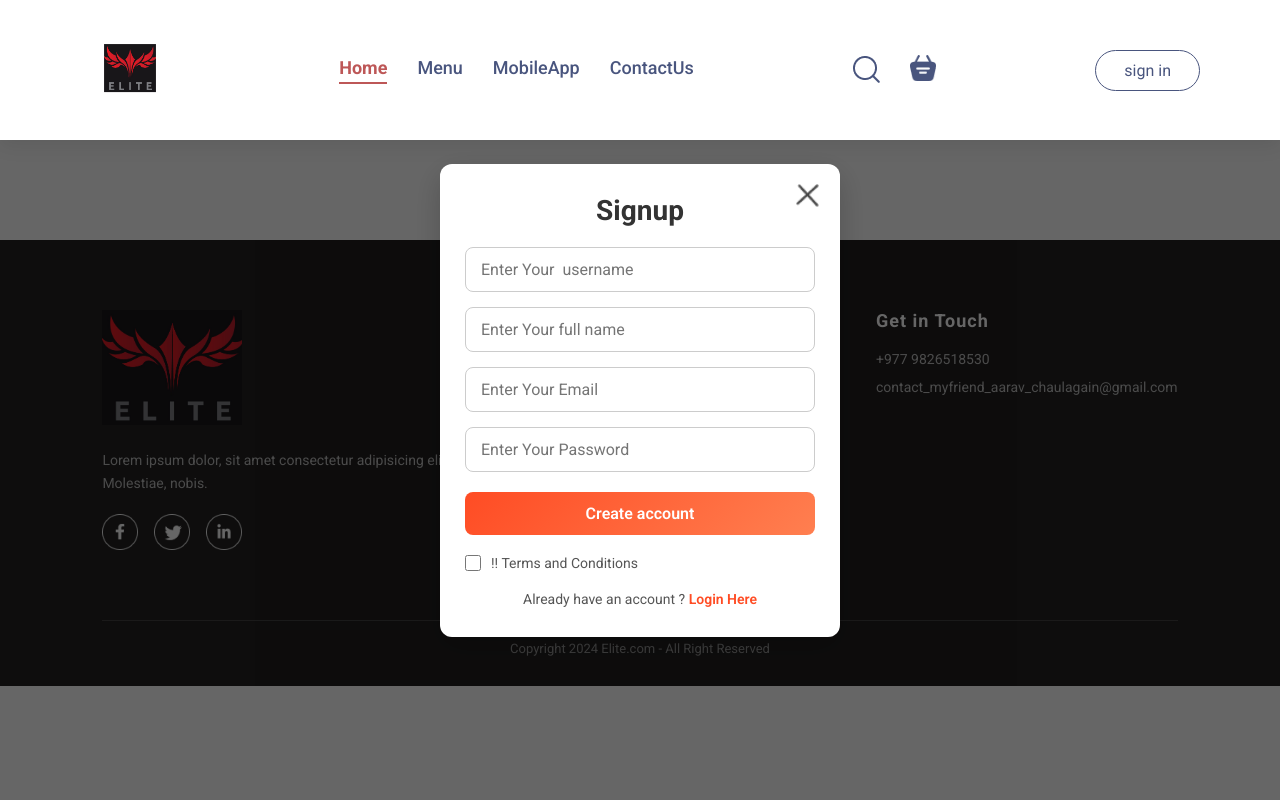
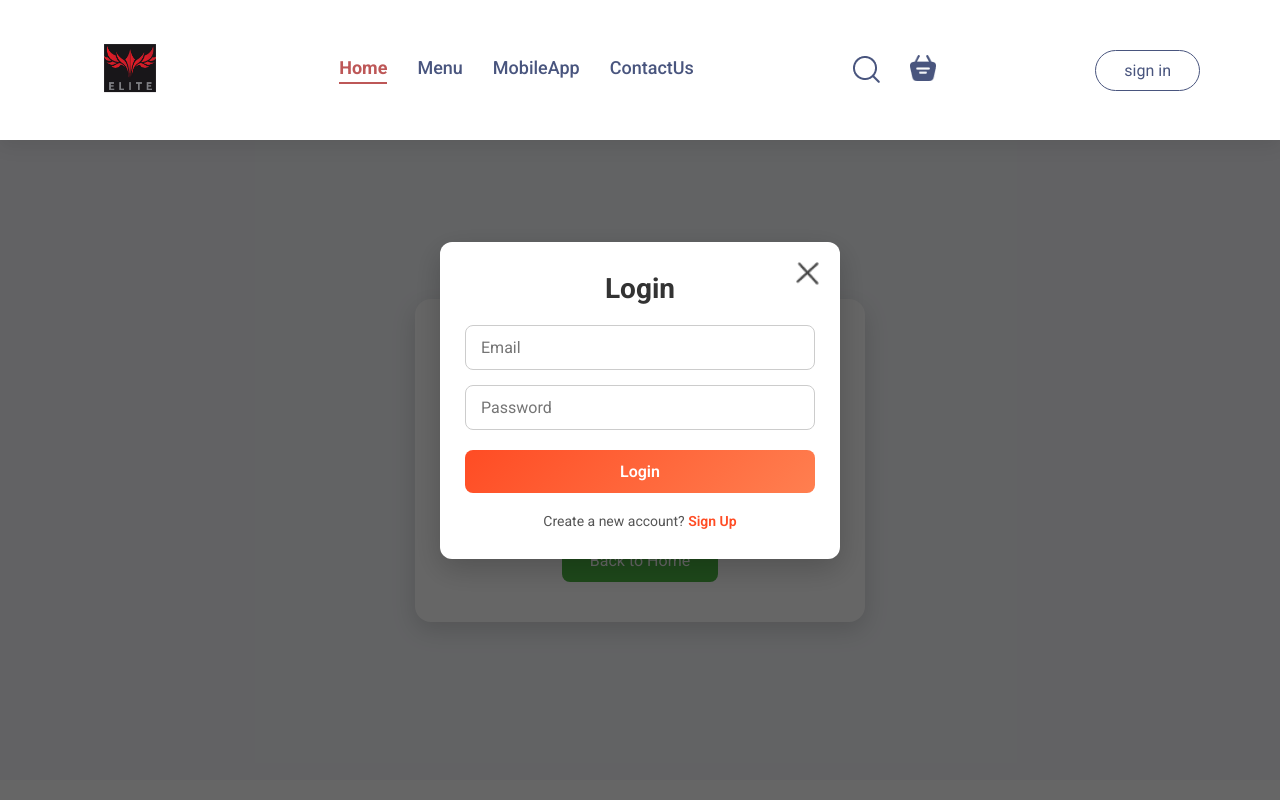
Before and after one commit to HiiamRaman/Food-Delivery, a React (Vite) app in the folder frontend/Food-Delivery/: page /success in a window 1280 px wide. Both pictures are taken after a click on the button "sign in". Shown: the top 800 px of the page. Built offline with nearby package versions, Linux system fonts and the light colour scheme; no server answers.

Commit message:
intial frontend done

```diff
--- a/frontend/Food-Delivery/package.json
+++ b/frontend/Food-Delivery/package.json
@@ -12,9 +12,11 @@
   "dependencies": {
     "@stripe/stripe-js": "^8.7.0",
     "axios": "^1.13.2",
+    "lucide-react": "^0.576.0",
     "react": "^19.2.0",
     "react-dom": "^19.2.0",
-    "react-router-dom": "^7.11.0"
+    "react-router-dom": "^7.11.0",
+    "react-toastify": "^11.0.5"
   },
   "devDependencies": {
     "@eslint/js": "^9.39.1",
--- a/frontend/Food-Delivery/src/App.jsx
+++ b/frontend/Food-Delivery/src/App.jsx
@@ -1,37 +1,47 @@
-import React, { useState } from 'react'
-import './App.css'
-import Navbar from './components/Navbar/Navbar.jsx';
-import {Routes,Route} from 'react-router-dom'
-import Home from './pages/Home/Home.jsx'
-import Cart from './pages/Cart/Cart.jsx'
-import PlaceOrder from './pages/PlaceOrder/PlaceOrder.jsx';
-import Footer from './components/Footer/Footer.jsx';
-import Login from './components/Login/Login.jsx';
+import React, { useState } from "react";
+import "./App.css";
+import Navbar from "./components/Navbar/Navbar.jsx";
+import { Routes, Route } from "react-router-dom";
+import Home from "./pages/Home/Home.jsx";
+import Cart from "./pages/Cart/Cart.jsx";
+import PlaceOrder from "./pages/PlaceOrder/PlaceOrder.jsx";
+import Footer from "./components/Footer/Footer.jsx";
+import Login from "./components/Login/Login.jsx";
+
+import { ToastContainer } from "react-toastify";
+import "react-toastify/dist/ReactToastify.css";
+import Success from "./pages/Success/Success.jsx";
+
 function App() {
-const[showLogin,setShowLogin]=useState(false);
+  const [showLogin, setShowLogin] = useState(false);
 
   return (
     <>
-     {showLogin?<Login  setShowLogin={setShowLogin}/> :<> </>}
- <div className='app'>
+      {/* Login Modal */}
+      {showLogin && <Login setShowLogin={setShowLogin} />}
 
-      <Navbar  setShowLogin={setShowLogin}/>
-      <Routes>
-        <Route path='/' element={<Home/>} />
-        <Route path='/cart' element={<Cart/>} />
-        <Route path='/order'element={<PlaceOrder/>} />
+      <div className="app">
+        <Navbar setShowLogin={setShowLogin} />
 
-      </Routes>
-      <Footer/>
- </div>
+        {/* App Routes */}
+        <Routes>
+          <Route path="/" element={<Home />} />
+          <Route path="/cart" element={<Cart />} />
+          <Route path="/order" element={<PlaceOrder />} />
+          <Route path="/success" element={<Success />} />
+          {/* <Route path="/success" element={<Success />}/> */}
 
+          {/* Optional fallback route to handle undefined paths */}
+          <Route path="*" element={<p>Page not found</p>} />
+        </Routes>
 
+        {/* Toast Notifications */}
+        <ToastContainer position="top-right" autoClose={3000} />
 
+        <Footer />
+      </div>
     </>
-
-
-
-  )
+  );
 }
 
-export default App
+export default App;
--- a/frontend/Food-Delivery/src/components/Login/Login.jsx
+++ b/frontend/Food-Delivery/src/components/Login/Login.jsx
@@ -1,92 +1,168 @@
-import React, { useContext, useEffect, useState } from "react";
+import React, { useContext, useState } from "react";
 import "./Login.css";
 import { assets } from "../../assets/assets";
-import App from "../../App";
 import { StoreContext } from "../../Context/StoreContext";
-import axios from 'axios'
+import axios from "axios";
 
 function Login({ setShowLogin }) {
-  const {url,setToken} = useContext(StoreContext)
-  const [currState, setCurrState] = useState("Signup");
-  const[data,setData]= useState({
-    username:"",
-    email:"",
-    fullname:'',
-    password:""
+  const { url, setToken } = useContext(StoreContext);
+
+  // State to track whether Login or Signup form is active
+  const [currState, setCurrState] = useState("Login");
+
+  // Separate states for Login and Signup
+  const [loginData, setLoginData] = useState({
+    email: "",
+    password: ""
   });
-  const onChangeHandler =   (event)=>{
-    const name = event.target.name;
-    const value = event.target.value;
-setData(data=>({...data,[name]:value}))
-  }
-  const onLogIn = async(event)=>{
- event.preventDefault();
 
- let newUrl = url;
- if(currState==='Login'){
-  newUrl+='/api/v1/user/login'
+  const [signupData, setSignupData] = useState({
+    username: "",
+    fullname: "",
+    email: "",
+    password: ""
+  });
 
- }else{
-   newUrl+='/api/v1/user/register'
- }
+  // Input change handler
+  const onChangeHandler = (e) => {
+    const { name, value } = e.target;
+    if (currState === "Login") {
+      setLoginData((prev) => ({ ...prev, [name]: value }));
+    } else {
+      setSignupData((prev) => ({ ...prev, [name]: value }));
+    }
+  };
 
+  // Submit handler
+  const onSubmit = async (e) => {
+    e.preventDefault();
 
- const response = await axios.post(newUrl,data)
+    const submitData = currState === "Login" ? loginData : signupData;
+    const apiEndpoint =
+      currState === "Login"
+        ? `${url}/api/v1/user/login`
+        : `${url}/api/v1/user/register`;
 
-if(response.data.success){
-    setToken(response.data.data.accessToken);
-    localStorage.setItem("accessToken",response.data.data.accessToken);
-    setShowLogin(false)
-}else{
-  alert(response.data.message)
-}
+    try {
+      const response = await axios.post(apiEndpoint, submitData);
 
-  }
+      if (response.data.success) {
+        const token = response.data.data.accessToken;
+        setToken(token);
+        localStorage.setItem("accessToken", token);
+        setShowLogin(false);
+      } else {
+        alert(response.data.message || "Something went wrong");
+      }
+    } catch (error) {
+      console.error("Auth error:", error);
+      alert(
+        error.response?.data?.message || "Network or server error"
+      );
+    }
+  };
+
+  // Switch between Login and Signup
+  const toggleForm = () => {
+    if (currState === "Login") {
+      setCurrState("Signup");
+      setSignupData({
+        username: "",
+        fullname: "",
+        email: "",
+        password: ""
+      });
+    } else {
+      setCurrState("Login");
+      setLoginData({ email: "", password: "" });
+    }
+  };
 
   return (
     <div className="login">
-      <form onSubmit={onLogIn} className="login-container">
+      <form onSubmit={onSubmit} className="login-container">
+        {/* Title + Close */}
         <div className="login-title">
           <h2>{currState}</h2>
           <img
             onClick={() => setShowLogin(false)}
             src={assets.cross_icon}
-            alt=""
+            alt="Close"
           />
         </div>
+
+        {/* Form Inputs */}
         <div className="login-inputs">
-          {currState === "Login" ? (
-            <></>
-          ) : ( <div>
-
-            <input name="username" onChange={onChangeHandler} value={data.username} type="text" placeholder="Enter Your  username" required />
-            <input name="fullname" onChange={onChangeHandler} value={data.fullname} type="text" placeholder="Enter Your full name" required />
-          </div>
+          {currState === "Signup" && (
+            <>
+              <input
+                name="username"
+                type="text"
+                placeholder="Username"
+                value={signupData.username}
+                onChange={onChangeHandler}
+                required
+              />
+              <input
+                name="fullname"
+                type="text"
+                placeholder="Full Name"
+                value={signupData.fullname}
+                onChange={onChangeHandler}
+                required
+              />
+            </>
           )}
 
-          <input  name = 'email' onChange={onChangeHandler} value={data.email} type="email" placeholder="Enter Your Email" required />
-          <input name = 'password' onChange={onChangeHandler} value={data.password} type="password" placeholder="Enter Your Password" required />
+          <input
+            name="email"
+            type="email"
+            placeholder="Email"
+            value={
+              currState === "Login" ? loginData.email : signupData.email
+            }
+            onChange={onChangeHandler}
+            required
+          />
+          <input
+            name="password"
+            type="password"
+            placeholder="Password"
+            value={
+              currState === "Login"
+                ? loginData.password
+                : signupData.password
+            }
+            onChange={onChangeHandler}
+            required
+          />
         </div>
-        <button type="submit"> {currState === "Signup" ? "Create account" : "Login"} </button>
-        <div className="login-condition">
-          <input type="checkbox" required />
-          <p>!! Terms and Conditions</p>
-        </div>
-        {currState === "Login" ? (
-          <p>
-            Create a new Account{" "}
-            <span onClick={() => setCurrState("Signup")}>Click Me</span>{" "}
-          </p>
-        ) : (
-          <p>
-            Already have an account ?{" "}
-            <span onClick={() => setCurrState("Login")}>Login Here</span>
-          </p>
+
+        {/* Submit Button */}
+        <button type="submit">
+          {currState === "Signup" ? "Create Account" : "Login"}
+        </button>
+
+        {/* Terms Checkbox */}
+        {currState === "Signup" && (
+          <div className="login-condition">
+            <input type="checkbox" required />
+            <p>Accept Terms and Conditions</p>
+          </div>
         )}
+
+        {/* Switch Form Link */}
+        <p>
+          {currState === "Login"
+            ? "Create a new account? "
+            : "Already have an account? "}
+          <span onClick={toggleForm} className="form-switch">
+            {currState === "Login" ? "Sign Up" : "Login"}
+          </span>
+        </p>
       </form>
     </div>
   );
 }
 
-
 export default Login;
--- a/frontend/Food-Delivery/src/pages/PlaceOrder/PlaceOrder.jsx
+++ b/frontend/Food-Delivery/src/pages/PlaceOrder/PlaceOrder.jsx
@@ -1,8 +1,7 @@
-import React, { useContext, useEffect ,useState} from "react";
+import React, { useContext, useState } from "react";
+import axios from "axios";
 import { StoreContext } from "../../Context/StoreContext";
 import "./PlaceOrder.css";
-import axios from "axios";
-
 
 function PlaceOrder() {
   const {
@@ -14,6 +13,8 @@ function PlaceOrder() {
     cartItems,
     url,
   } = useContext(StoreContext);
+
+  /* ---------------- DELIVERY FORM STATE ---------------- */
   const [data, setData] = useState({
     firstName: "",
     lastName: "",
@@ -25,79 +26,132 @@ function PlaceOrder() {
     country: "",
     phone: "",
   });
-  const onChangeHandler = (event) => {
-    const name = event.target.name;
-    const value = event.target.value;
-    setData((data) => ({ ...data, [name]: value }));
+
+  const onChangeHandler = (e) => {
+    const { name, value } = e.target;
+    setData((prev) => ({ ...prev, [name]: value }));
   };
-  const createOrder = async (event)=>{
-     event.preventDefault();
-     let orderItems = [];
-     food_list.map((item)=>{
-      if(cartItems[item._id]>0){
-        let itemInfo = {...item};
-        itemInfo.quantity=cartItems[item._id];
-        orderItems.push(itemInfo)
+
+  /* ---------------- CREATE ORDER + STRIPE ---------------- */
+  const createOrder = async (e) => {
+    e.preventDefault();
+
+    /* ---- auth guard ---- */
+    if (!token) {
+      alert("Please login first");
+      return;
+    }
+
+    /* ---- cart validation ---- */
+    if (!food_list?.length) {
+      alert("Cart still loading");
+      return;
+    }
+
+    const hasItems = food_list.some(
+      (item) => cartItems[item._id] > 0
+    );
+
+    if (!hasItems) {
+      alert("Cart is empty");
+      return;
+    }
+
+    try {
+      const response = await axios.post(
+        `${url}/api/v1/order/create`,
+        { deliveryInfo: data },
+        {
+          headers: {
+            Authorization: `Bearer ${token}`,
+          },
+        }
+      );
+      console.log("FULL RESPONSE:", response);
+console.log("DATA:", response.data);
+console.log("URL:", response.data?.data?.url);
+
+      const checkoutUrl =
+        response.data?.data?.url ||
+        response.data?.url;
+
+      if (!checkoutUrl) {
+        throw new Error("Stripe URL missing");
       }
-     })
-  let orderData = {
-    deliveryAddress:data,
-    items:orderItems,
-    amount:getCartTotal()
 
-  }
-  let response = await axios.post(url+"/api/v1/order/create",orderData,{headers:{Authorization: `Bearer ${token}`}})
+      // redirect to Stripe checkout
+      window.location.assign(checkoutUrl);
 
+    } catch (error) {
+      console.error("Checkout error:", error);
 
-  if (response.data.success){
-    const {url:session_url} = response.data.data;
-    window.location.replace(session_url)
-  } else{
-    alert("Error")
-  }
-  }
+      if (error.response?.status === 401) {
+        alert("Session expired — login again");
+      } else {
+        alert(
+          error.response?.data?.message ||
+          "Checkout failed"
+        );
+      }
+    }
+  };
 
-
+  /* ---------------- UI ---------------- */
   return (
     <form onSubmit={createOrder} className="place-order">
+
+      {/* LEFT — DELIVERY */}
       <div className="place-order-left">
         <p className="title">Delivery Info</p>
+
         <div className="multi-fields">
-          <input required  name="firstName" onChange={onChangeHandler} value={data.firstName} type="text" placeholder="first name" />
-          <input required  name="lastName" onChange={onChangeHandler} value={data.lastName}  type="text" placeholder=" last name" />
+          <input required name="firstName" value={data.firstName} onChange={onChangeHandler} placeholder="First name" />
+          <input required name="lastName" value={data.lastName} onChange={onChangeHandler} placeholder="Last name" />
         </div>
-        <input  required  name="email" onChange={onChangeHandler} value={data.email}  type="email" placeholder="Enter your email" />
-        <input  required name="street" onChange={onChangeHandler} value={data.street} type="text" placeholder=" street" />
+
+        <input required type="email" name="email" value={data.email} onChange={onChangeHandler} placeholder="Email" />
+        <input required name="street" value={data.street} onChange={onChangeHandler} placeholder="Street" />
+
         <div className="multi-fields">
-          <input  required name="city" onChange={onChangeHandler} value={data.city}  type="text" placeholder="City" />
-          <input  required  name="state" onChange={onChangeHandler} value={data.state} type="text" placeholder="state" />
+          <input required name="city" value={data.city} onChange={onChangeHandler} placeholder="City" />
+          <input required name="state" value={data.state} onChange={onChangeHandler} placeholder="State" />
         </div>
+
         <div className="multi-fields">
-          <input required  name="zipcode" onChange={onChangeHandler}  value={data.zipcode} type="text" placeholder="Zip-Code" />
-          <input  required  name="country" onChange={onChangeHandler} value={data.country} type="text" placeholder="Country" />
+          <input required name="zipcode" value={data.zipcode} onChange={onChangeHandler} placeholder="Zip code" />
+          <input required name="country" value={data.country} onChange={onChangeHandler} placeholder="Country" />
         </div>
-        <input   required name="phone" onChange={onChangeHandler} value={data.phone} type="text" placeholder="Phone " />
+
+        <input required name="phone" value={data.phone} onChange={onChangeHandler} placeholder="Phone" />
       </div>
+
+      {/* RIGHT — TOTAL */}
       <div className="place-order-right">
         <div className="cart-bottom">
           <div className="cart-total">
             <h2>Cart Total</h2>
-            <div className="cart-total-detail-1">
+
+            <div className="cart-total-detail">
               <p>Subtotal</p>
               <p>${getCartSubtotal()}</p>
             </div>
-            <hr />
-            <div className="cart-total-detail-2">
+
+            <div className="cart-total-detail">
               <p>Delivery Fee</p>
               <p>${getDeliveryFee()}</p>
             </div>
+
             <hr />
-            <div className="cart-total-detail-3">
+
+            <div className="cart-total-detail">
               <b>Total</b>
               <b>${getCartTotal()}</b>
             </div>
           </div>
-          <button type="submit" >Proceed To Pay</button>
+
+          <button type="submit">
+            Proceed to Payment
+          </button>
         </div>
       </div>
     </form>
--- /dev/null
+++ b/frontend/Food-Delivery/src/pages/Success/Success.css
@@ -0,0 +1,61 @@
+.success-container {
+  display: flex;
+  justify-content: center;
+  align-items: center;
+  min-height: 80vh;
+  background: #f5f7fa;
+  padding: 20px;
+}
+
+.success-card {
+  background: #fff;
+  padding: 40px 30px;
+  border-radius: 16px;
+  box-shadow: 0 8px 24px rgba(0,0,0,0.15);
+  text-align: center;
+  max-width: 450px;
+  width: 100%;
+  animation: fadeIn 0.6s ease-in-out;
+}
+
+.success-icon {
+  margin-bottom: 20px;
+}
+
+.success-title {
+  font-size: 2rem;
+  margin-bottom: 12px;
+  color: #2d3748;
+}
+
+.success-order-id {
+  font-size: 1rem;
+  margin-bottom: 16px;
+  color: #4a5568;
+}
+
+.success-message {
+  font-size: 1rem;
+  margin-bottom: 24px;
+  color: #4a5568;
+}
+
+.success-button {
+  background-color: #4BB543;
+  color: #fff;
+  border: none;
+  padding: 12px 28px;
+  border-radius: 8px;
+  font-size: 1rem;
+  cursor: pointer;
+  transition: background 0.3s ease;
+}
+
+.success-button:hover {
+  background-color: #3da237;
+}
+
+@keyframes fadeIn {
+  0% { opacity: 0; transform: translateY(-20px); }
+  100% { opacity: 1; transform: translateY(0); }
+}
--- /dev/null
+++ b/frontend/Food-Delivery/src/pages/Success/Success.jsx
@@ -0,0 +1,46 @@
+// src/pages/Success/Success.jsx
+import React, { useEffect } from "react";
+import { useSearchParams, useNavigate } from "react-router-dom";
+import { CheckCircle } from "lucide-react"; // optional: you can use react-icons too
+import "./Success.css";
+
+function Success() {
+  const [searchParams] = useSearchParams();
+  const navigate = useNavigate();
+
+  const orderId = searchParams.get("orderId");
+
+  // Optional: redirect to home after few seconds
+  useEffect(() => {
+    const timer = setTimeout(() => {
+      navigate("/");
+    }, 10000); // 10 seconds
+    return () => clearTimeout(timer);
+  }, [navigate]);
+
+  const handleBackToHome = () => {
+    navigate("/");
+  };
+
+  return (
+    <div className="success-container">
+      <div className="success-card">
+        <CheckCircle size={64} color="#4BB543" className="success-icon" />
+        <h1 className="success-title">Payment Successful!</h1>
+        {orderId && (
+          <p className="success-order-id">
+            Your Order ID: <b>{orderId}</b>
+          </p>
+        )}
+        <p className="success-message">
+          Thank you for your order. Your payment has been completed successfully.
+        </p>
+        <button className="success-button" onClick={handleBackToHome}>
+          Back to Home
+        </button>
+      </div>
+    </div>
+  );
+}
+
+export default Success;
```
Also changed, not shown: 1 other file (tests, documents, lock files or other folders).
